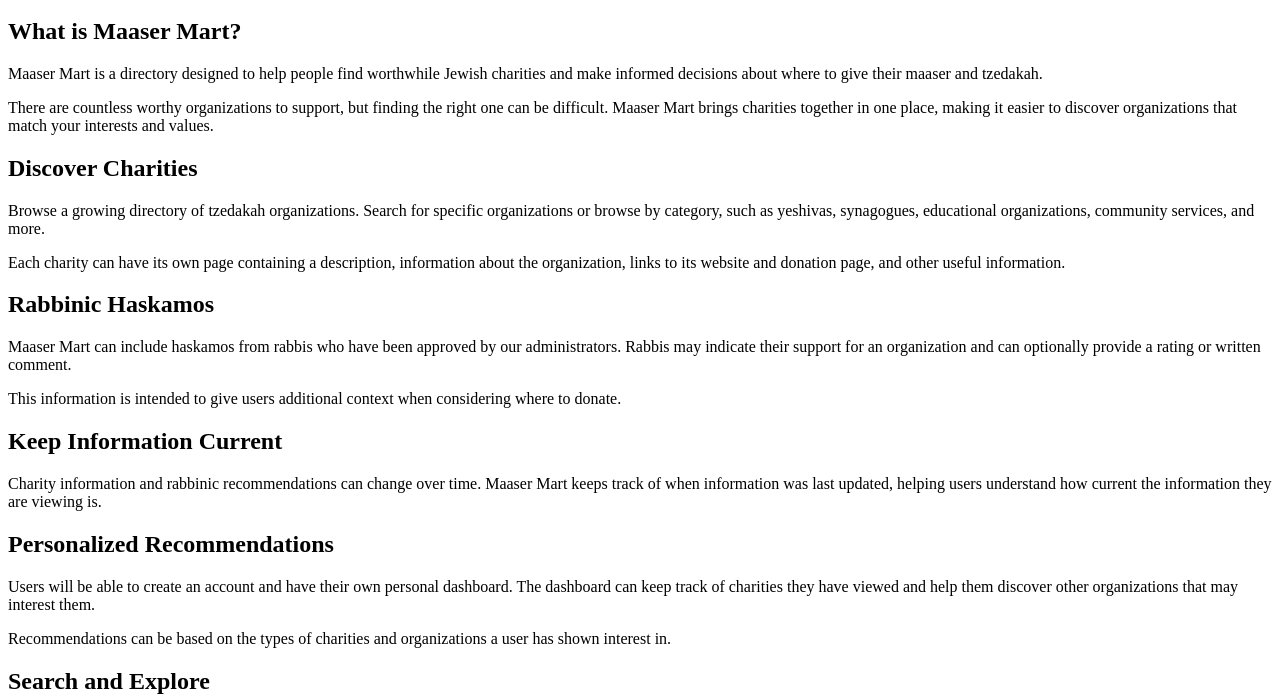
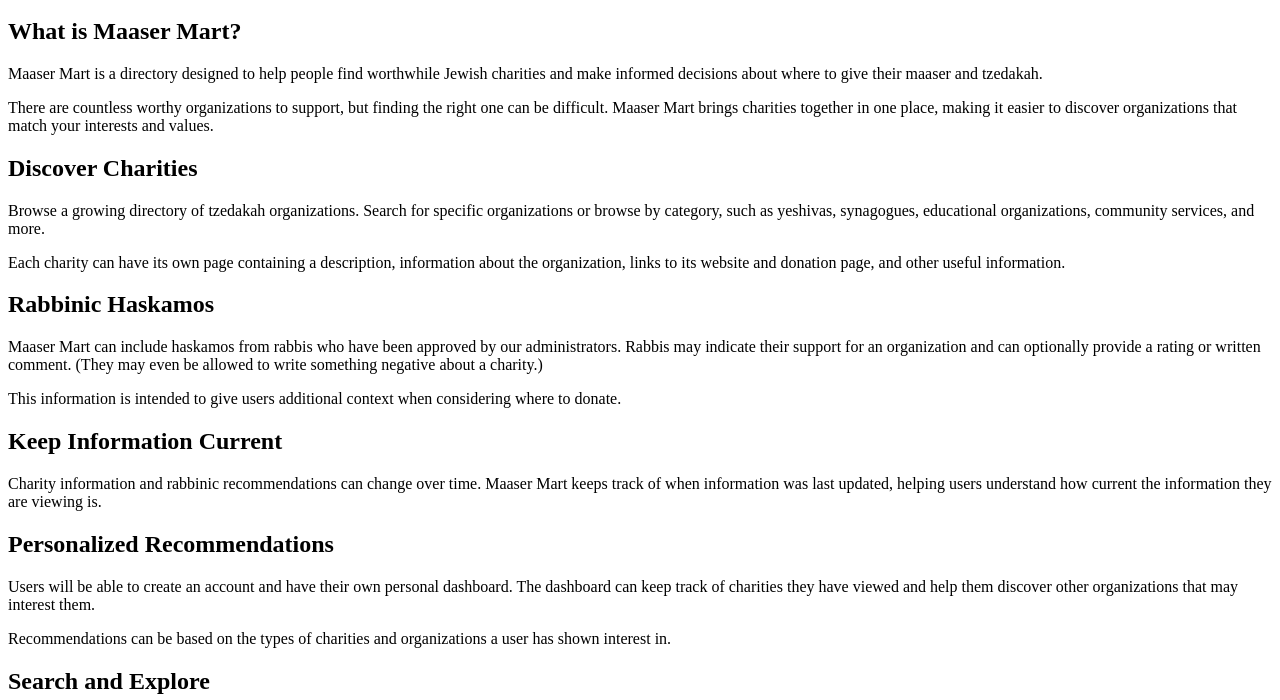
Before and after one commit to BenjaminYazdi/MaaserMart, a plain HTML site: page index.html in a window 1280 px wide. Shown: the part 100-800 px from the top of the page. Drawn offline with Linux system fonts and the light colour scheme.

Commit message:
Update content in index.html regarding rabbi support

```diff
--- a/index.html
+++ b/index.html
@@ -34,6 +34,7 @@
     Maaser Mart can include haskamos from rabbis who have been approved
     by our administrators. Rabbis may indicate their support for an
     organization and can optionally provide a rating or written comment.
+    (They may even be allowed to write something negative about a charity.)
   </p>
   <p>
     This information is intended to give users additional context when
```
